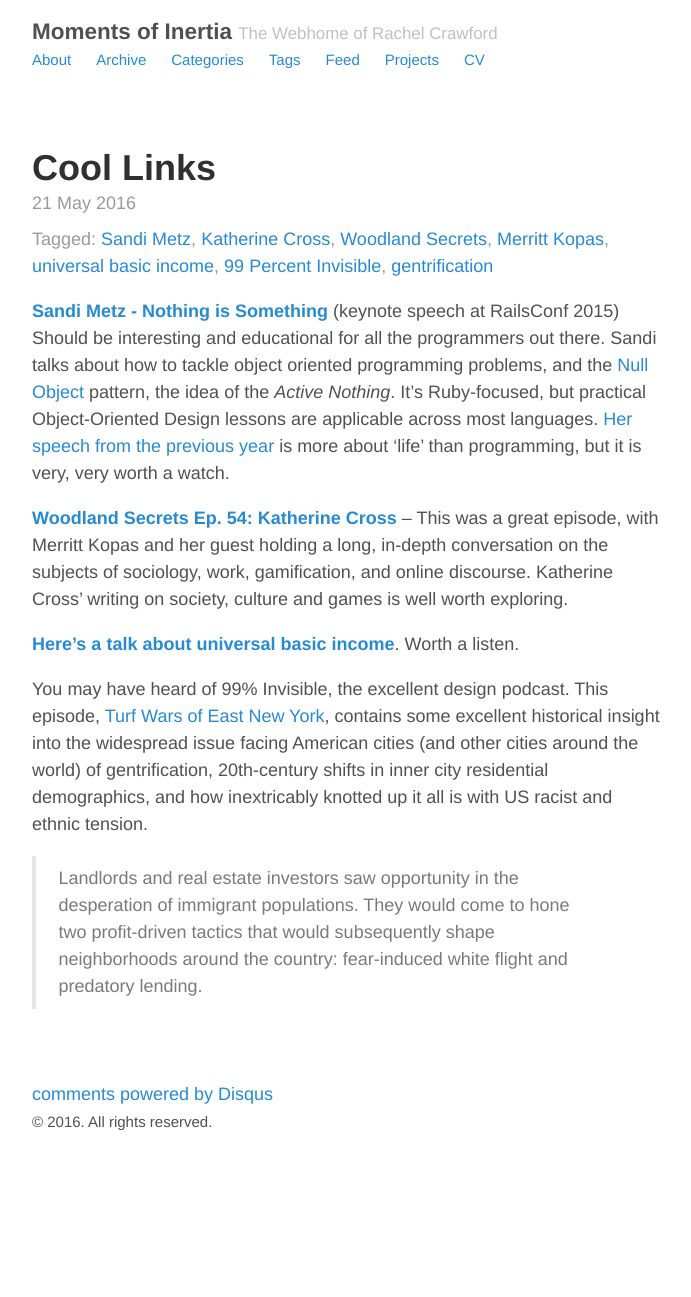
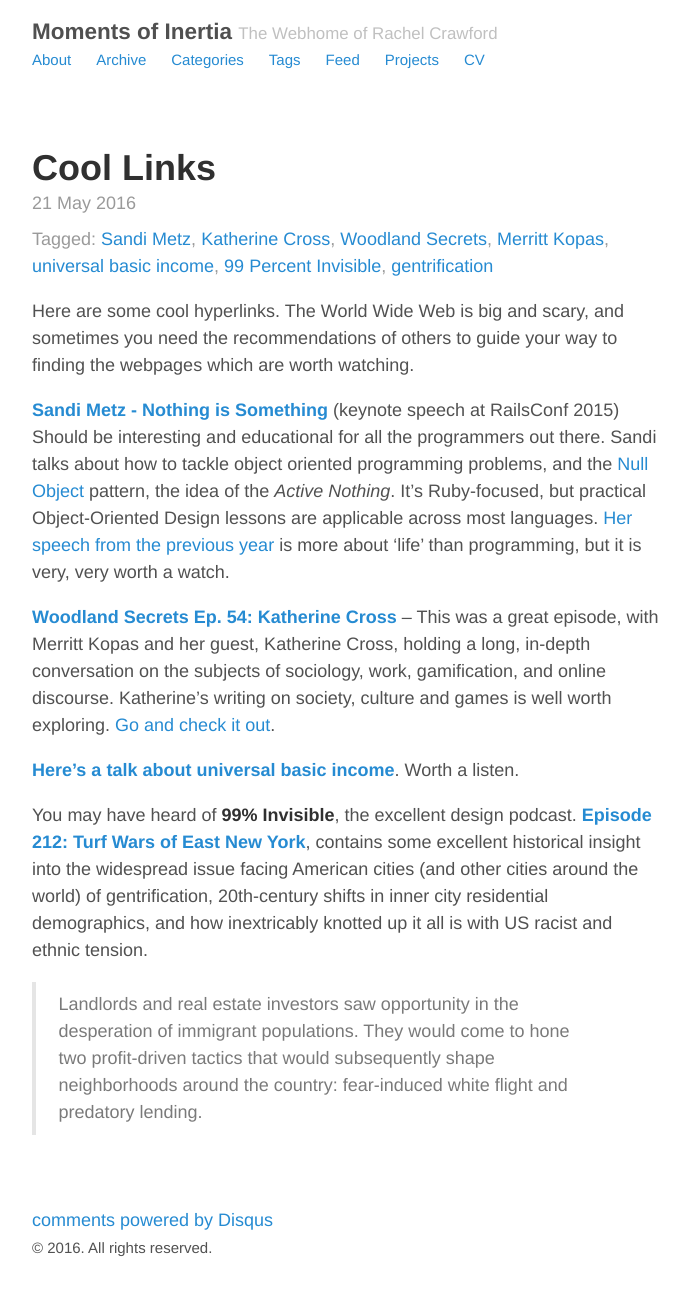
Before and after one commit to rachelnertia/rachelnertia.github.io, a Jekyll site: the page built from _posts/2016-05-21-cool-links.md, in a window 1280 px wide. Shown: the whole page, without its empty margins (293-984 px from the left). Built offline with Jekyll 4.4.1, drawn with Linux system fonts in a browser that asks for light colours; comment, search, counter and statistics services are not loaded; before the commit the page ends 1171 px from its top, so only the background shows below that.

Commit message:
Update _posts/2016-05-21-cool-links.md
Added a bit of formatting and a little introduction.

```diff
--- a/_posts/2016-05-21-cool-links.md
+++ b/_posts/2016-05-21-cool-links.md
@@ -5,12 +5,14 @@ comments: true
 tags: [ Sandi Metz, Katherine Cross, Woodland Secrets, Merritt Kopas, universal basic income, 99 Percent Invisible, gentrification ]
 ---
 
+Here are some cool hyperlinks. The World Wide Web is big and scary, and sometimes you need the recommendations of others to guide your way to finding the webpages which are worth watching.
+
 [**Sandi Metz - Nothing is Something**](https://www.youtube.com/watch?v=29MAL8pJImQ) (keynote speech at RailsConf 2015) Should be interesting and educational for all the programmers out there. Sandi talks about how to tackle object oriented programming problems, and the [Null Object](https://en.wikipedia.org/wiki/Null_Object_pattern) pattern, the idea of the *Active Nothing*. It's Ruby-focused, but practical Object-Oriented Design lessons are applicable across most languages. [Her speech from the previous year](https://www.youtube.com/watch?v=JOM5_V5jLAs) is more about 'life' than programming, but it is very, very worth a watch.
 
-[**Woodland Secrets Ep. 54: Katherine Cross**](http://woodlandsecrets.co/episode/54) -- This was a great episode, with Merritt Kopas and her guest holding a long, in-depth conversation on the subjects of sociology, work, gamification, and online discourse. Katherine Cross' writing on society, culture and games is well worth exploring.
+[**Woodland Secrets Ep. 54: Katherine Cross**](http://woodlandsecrets.co/episode/54) -- This was a great episode, with Merritt Kopas and her guest, Katherine Cross, holding a long, in-depth conversation on the subjects of sociology, work, gamification, and online discourse. Katherine's writing on society, culture and games is well worth exploring. [Go and check it out](https://quinnae.com/).
 
 [**Here's a talk about universal basic income**](https://www.youtube.com/watch?v=MsG6-eZpqKc). Worth a listen.
 
-You may have heard of 99% Invisible, the excellent design podcast. This episode, [Turf Wars of East New York](http://99percentinvisible.org/episode/turf-wars/), contains some excellent historical insight into the widespread issue facing American cities (and other cities around the world) of gentrification, 20th-century shifts in inner city residential demographics, and how inextricably knotted up it all is with US racist and ethnic tension.
+You may have heard of **99% Invisible**, the excellent design podcast. **[Episode 212: Turf Wars of East New York](http://99percentinvisible.org/episode/turf-wars/)**, contains some excellent historical insight into the widespread issue facing American cities (and other cities around the world) of gentrification, 20th-century shifts in inner city residential demographics, and how inextricably knotted up it all is with US racist and ethnic tension.
 
 >Landlords and real estate investors saw opportunity in the desperation of immigrant populations. They would come to hone two profit-driven tactics that would subsequently shape neighborhoods around the country: fear-induced white flight and predatory lending.
```
